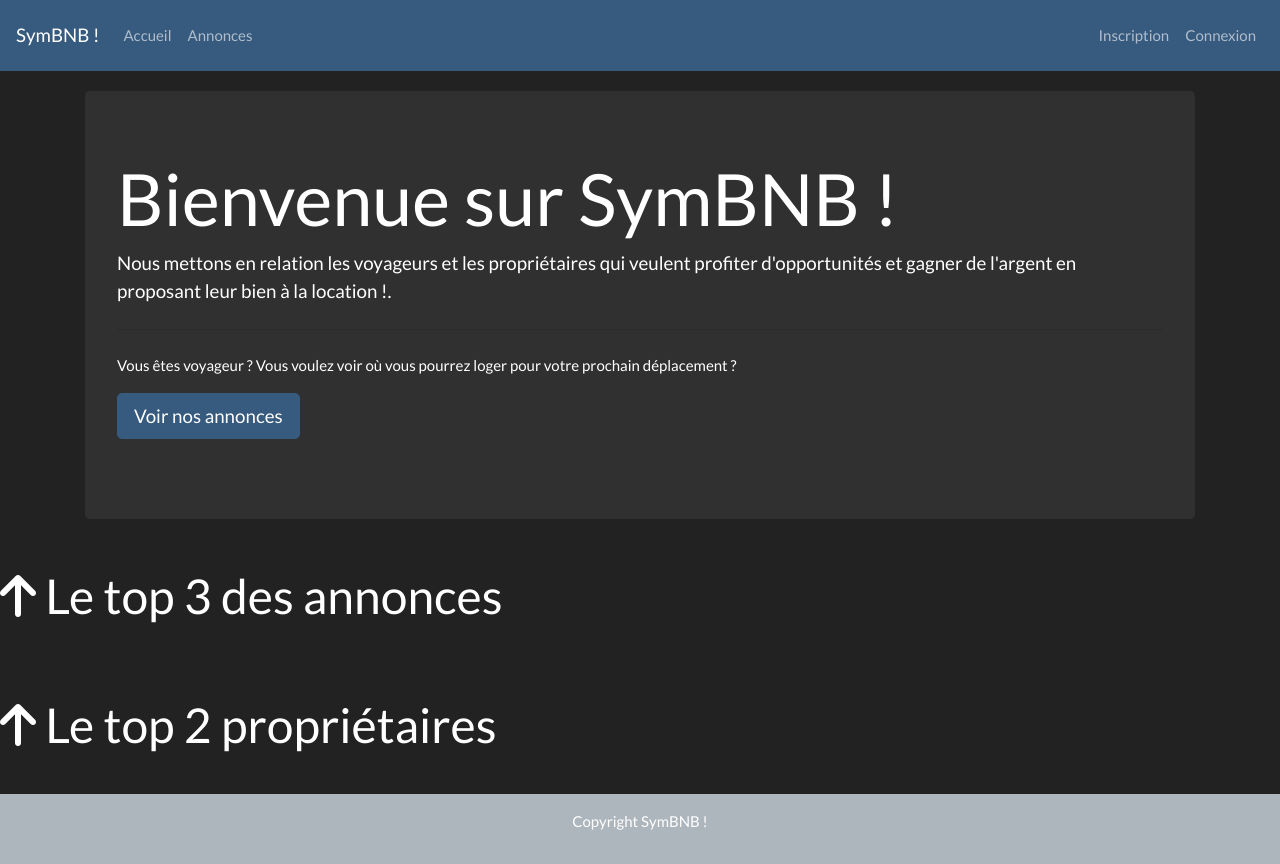
After one commit to Buldomas/symbnb, a Symfony app: template templates/home2.html.twig in a window 1280 px wide. The commit adds this page. Run offline with Twig, Linux system fonts and the light colour scheme; the template is opened without the code that fills it, so the values that code supplies are empty; some libraries are stand-ins or nearby versions.

Commit message:
Modifications home.html.twig

```diff
--- a/src/Controller/HomeController.php
+++ b/src/Controller/HomeController.php
@@ -20,6 +20,10 @@ class HomeController extends AbstractController
     public function home(AdRepository $adRepo, UserRepository $userRepository)
     {
         return $this->render(
+            'home.html.twig'
+        );
+        /*
+        return $this->render(
             'home.html.twig',
             [
                 'controller_name' => 'HomeController',
@@ -27,5 +31,6 @@ class HomeController extends AbstractController
                 'users' => $userRepository->findBestUsers(2)
             ]
         );
+        */
     }
 }
--- /dev/null
+++ b/templates/home2.html.twig
@@ -0,0 +1,47 @@
+{% extends 'base.html.twig' %}
+{% block title %}
+	Bienvenue sur le meilleur réseau d'appartements.
+{% endblock %}
+
+{% block body %}
+	<div class="container">
+		<div class="jumbotron mt-3">
+	  		<h1 class="display-3">Bienvenue sur SymBNB !</h1>
+  			<p class="lead">Nous mettons en relation les voyageurs et les propriétaires qui veulent profiter d'opportunités
+			  et gagner de l'argent en proposant leur bien à la location !.</p>
+  			<hr class="my-4">
+  			<p>Vous êtes voyageur ? Vous voulez voir où vous pourrez loger pour votre prochain déplacement ?</p>
+  			<p class="lead">
+	    		<a class="btn btn-primary btn-lg" href="/ads" role="button">Voir nos annonces</a>
+  			</p>
+		</div>
+	</div>
+
+	<h2 class="h1 my-5"><i class="fas fa-arrow-up"></i>	Le top 3 des annonces</h2>
+
+	<div class="row">
+		{% for data in ads %}
+			{% include 'ad/_ad.html.twig' with {'ad':data.annonce} %}
+		{% endfor %}
+	</div>
+
+	<h2 class="h1 my-4"><i class="fas fa-arrow-up"></i>	Le top 2 propriétaires</h2>
+
+	<div class="row">
+		{% for data in users %}
+		<div class="col">
+			<div class="card border-secondary mb-3">
+				<div class="card-body">
+					<h4 class="card-title">{{data.user.fullName}}</h4>
+					<hr>
+					<div class="card-text">
+						<img src="{{data.user.picture}}" alt="Avatar de {{ data.user.fullName}}" class="float-left mr-3">
+						<p>{{ data.user.introduction }}</p>
+						<a href="{{ path('user_show', {'slug': data.user.slug}) }}" class="btn btn-success float-right">En savoir plus</a>
+					</div>
+				</div>
+			</div>
+		</div>
+		{% endfor %}
+	</div>
+{% endblock %}
```
Also changed, not shown: templates/Home.html.twig (+0 -27 lines).
